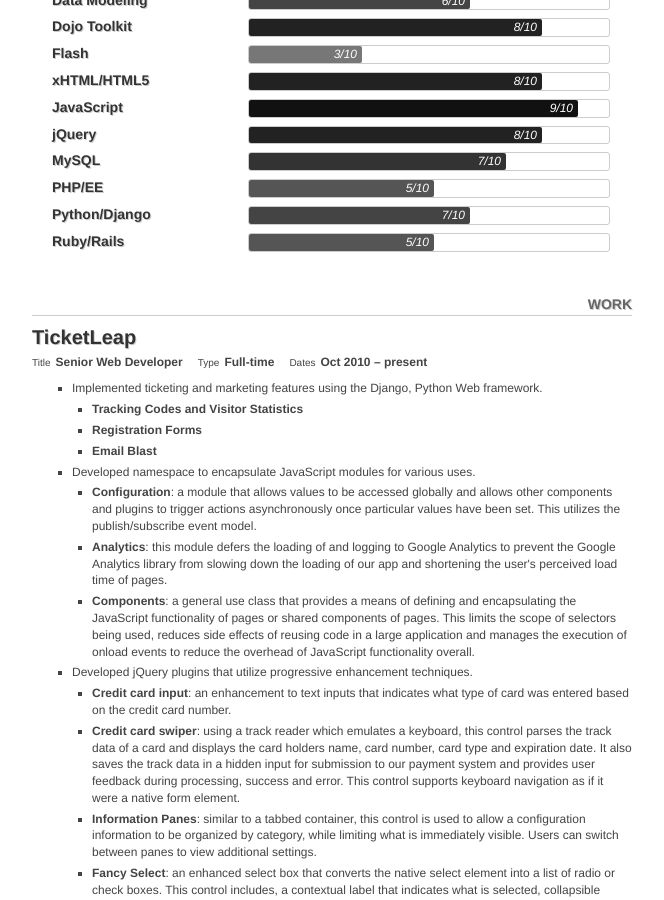
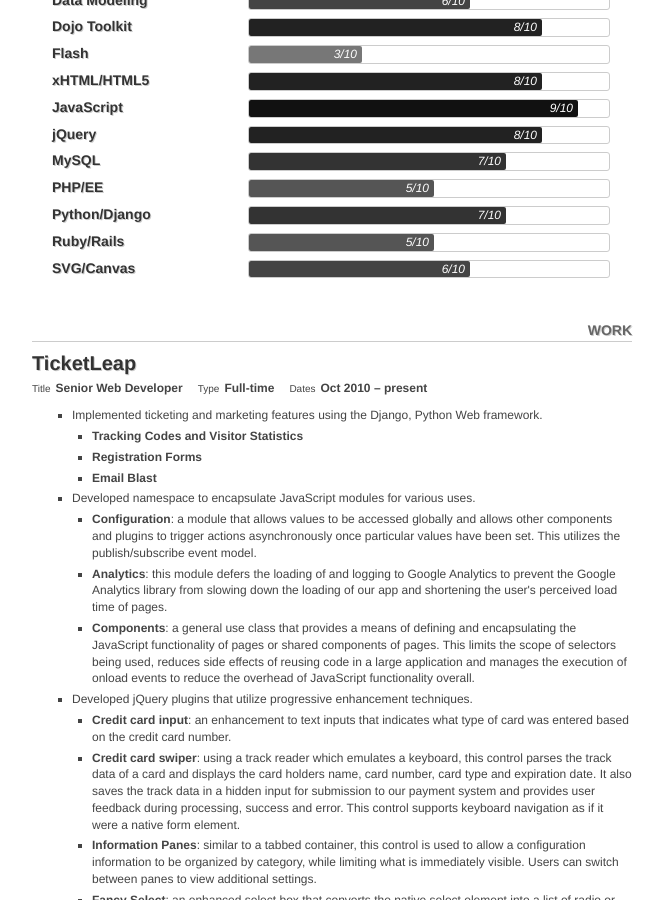
Before and after one commit to timmyfury/timmyfury.github.com, a Jekyll site: the page resume/index.html, which Jekyll copies as it is, in a window 1280 px wide and 900 px high, scrolled down 366 px. Shown: the whole window, without its empty margins (308-972 px from the left). Built offline with Jekyll 4.4.1, drawn with Linux system fonts in a browser that asks for light colours.

Commit message:
adding classes to skills to base filtering on

```diff
--- a/resume/index.html
+++ b/resume/index.html
@@ -51,18 +51,44 @@
 			<h2>Skills</h2>
 
 			<dl>
-				<dt>C#/.Net</dt> <dd class="rating-2"><em>2/10</em></dd>
-				<dt>CSS/CSS3</dt> <dd class="rating-8"><em>8/10</em></dd>
-				<dt>Data Modeling</dt> <dd class="rating-6"><em>6/10</em></dd>
-				<dt>Dojo Toolkit</dt> <dd class="rating-8"><em>8/10</em></dd>
-				<dt>Flash</dt> <dd class="rating-3"><em>3/10</em></dd>
-				<dt>xHTML/HTML5</dt> <dd class="rating-8"><em>8/10</em></dd>
-				<dt>JavaScript</dt> <dd class="rating-9"><em>9/10</em></dd>
-				<dt>jQuery</dt> <dd class="rating-8"><em>8/10</em></dd>
-				<dt>MySQL</dt> <dd class="rating-7"><em>7/10</em></dd>
-				<dt>PHP/EE</dt> <dd class="rating-5"><em>5/10</em></dd>
-				<dt>Python/Django</dt> <dd class="rating-6"><em>7/10</em></dd>
-				<dt>Ruby/Rails</dt> <dd class="rating-5"><em>5/10</em></dd>
+				<dt class="c-sharp dot-net">C#/.Net</dt>
+				<dd class="c-sharp dot-net rating-2"><em>2/10</em></dd>
+
+				<dt class="css css3">CSS/CSS3</dt>
+				<dd class="css css3 rating-8"><em>8/10</em></dd>
+
+				<dt class="data-modeling">Data Modeling</dt>
+				<dd class="data-modeling rating-6"><em>6/10</em></dd>
+
+				<dt class="dojo">Dojo Toolkit</dt>
+				<dd class="dojo rating-8"><em>8/10</em></dd>
+
+				<dt class="flash">Flash</dt>
+				<dd class="flash rating-3"><em>3/10</em></dd>
+
+				<dt class="xhtml html5">xHTML/HTML5</dt>
+				<dd class="xhtml html5 rating-8"><em>8/10</em></dd>
+
+				<dt class="javascript">JavaScript</dt>
+				<dd class="javascript rating-9"><em>9/10</em></dd>
+
+				<dt class="jquery">jQuery</dt>
+				<dd class="jquery rating-8"><em>8/10</em></dd>
+
+				<dt class="mysql">MySQL</dt>
+				<dd class="mysql rating-7"><em>7/10</em></dd>
+
+				<dt class="php ee">PHP/EE</dt>
+				<dd class="php ee rating-5"><em>5/10</em></dd>
+
+				<dt class="python django">Python/Django</dt>
+				<dd class="python django rating-7"><em>7/10</em></dd>
+
+				<dt class="ruby rails">Ruby/Rails</dt>
+				<dd class="ruby rails rating-5"><em>5/10</em></dd>
+
+				<dt class="svg canvas">SVG/Canvas</dt>
+				<dd class="svg canvas rating-6"><em>6/10</em></dd>
 			</dl>
 		</section>
 
```
